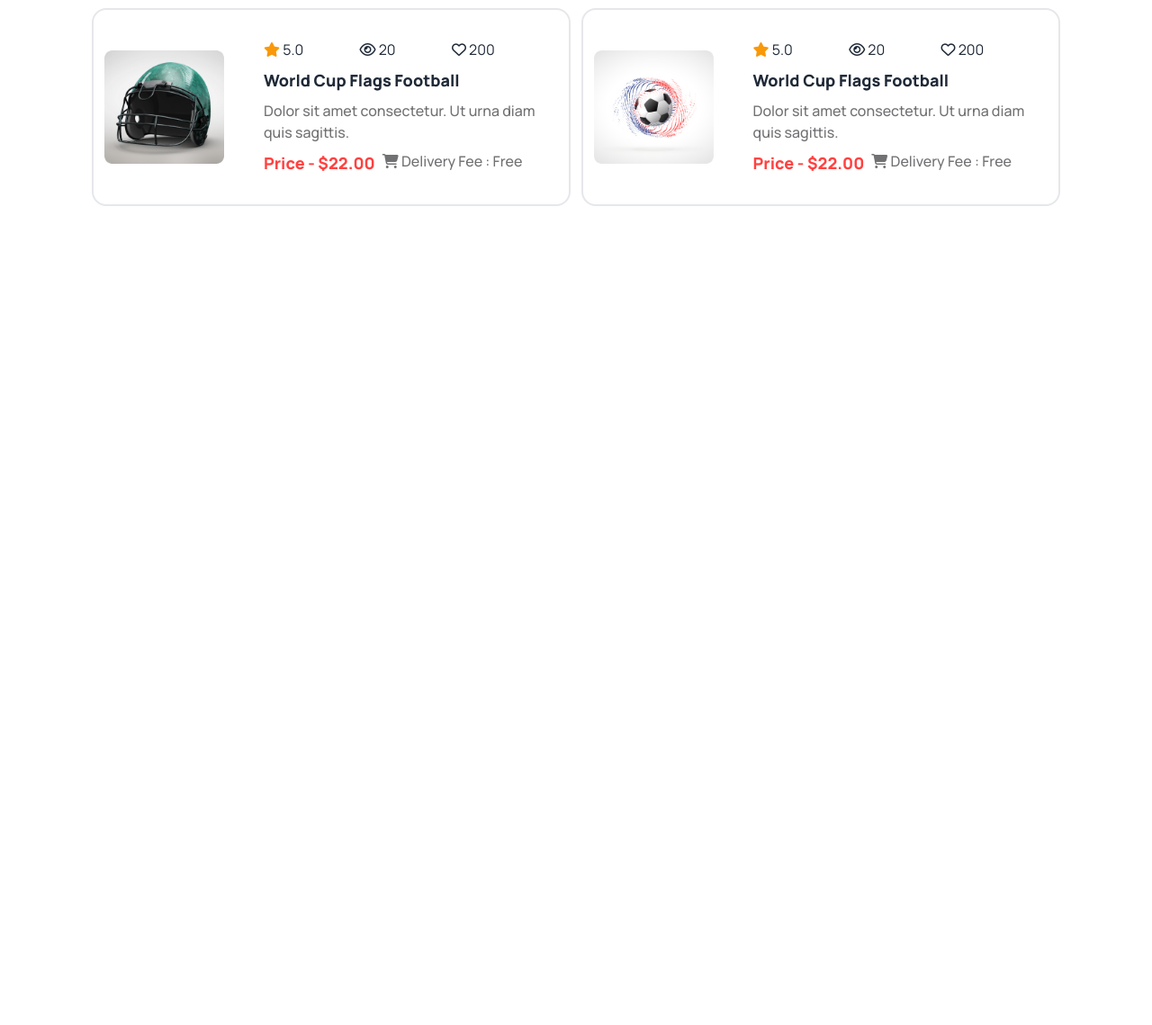
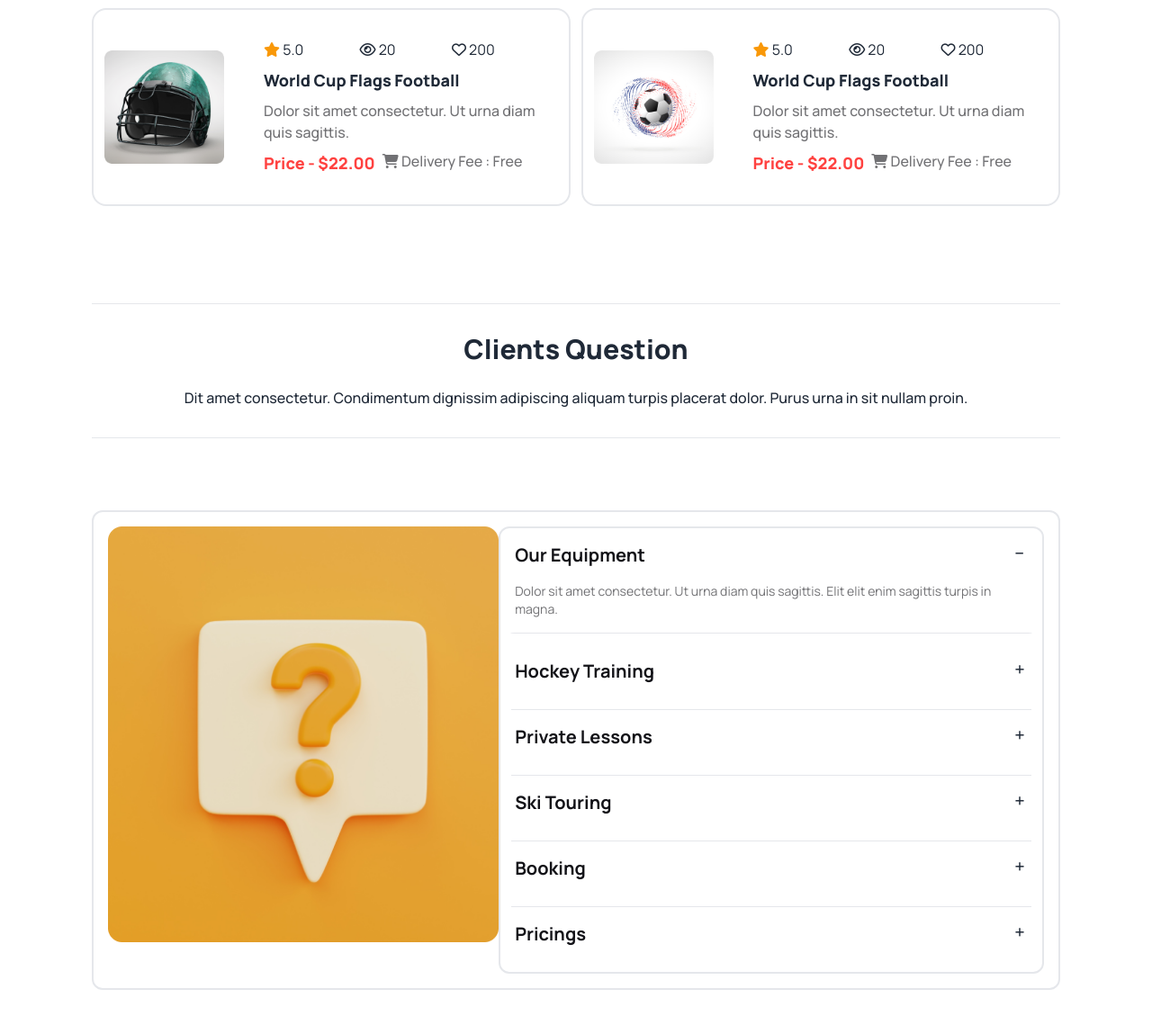
Before and after one commit to Pullock4981/Batch-9-Assignment-3, a plain HTML site: page index.html in a window 1280 px wide. Shown: the part 3219-4358 px from the top of the page at 90% size. Before the commit the page ends 3500 px from the top, so only its background shows below. Drawn offline with nearby package versions, Linux system fonts and the light colour scheme.

Commit message:
add QnA section

```diff
--- a/index.html
+++ b/index.html
@@ -313,7 +313,7 @@
 
                 <div class="flex-col lg:flex-row card card-side bg-base-100 border-2 mb-3">
                     <div>
-                    <figure><img src="Images/5.png" alt="Movie" class="p-3"/>
+                        <figure><img src="Images/5.png" alt="Movie" class="p-3" />
                         </figure>
                     </div>
                     <div class="card-body">
@@ -329,10 +329,12 @@
                             </p>
                         </div>
                         <h2 class="card-title font-extrabold text-lg">World Cup Flags Football</h2>
-                    <p class="font-medium text-base text-[#13131899]">Dolor sit amet consectetur. Ut urna diam quis sagittis. </p>
+                        <p class="font-medium text-base text-[#13131899]">Dolor sit amet consectetur. Ut urna diam quis
+                            sagittis. </p>
                         <div class="card-actions flex">
                             <h3 class="font-extrabold text-lg text-[#FF4240]">Price - $22.00</h3>
-                        <p class="font-medium text-base text-[#13131899]"><i class="fa-solid fa-cart-shopping"></i> Delivery Fee : Free</p>
+                            <p class="font-medium text-base text-[#13131899]"><i class="fa-solid fa-cart-shopping"></i>
+                                Delivery Fee : Free</p>
                         </div>
                     </div>
                 </div>
@@ -340,7 +342,7 @@
                 <!-- product-2 -->
 
                 <div class=" flex-col lg:flex-row card card-side bg-base-100 border-2 mb-3">
-                <figure><img src="Images/6.png" alt="Movie" class="p-3"/>
+                    <figure><img src="Images/6.png" alt="Movie" class="p-3" />
                     </figure>
                     <div class="card-body">
                         <div class="flex gap-3">
@@ -355,10 +357,12 @@
                             </p>
                         </div>
                         <h2 class="card-title font-extrabold text-lg">World Cup Flags Football</h2>
-                    <p class="font-medium text-base text-[#13131899]">Dolor sit amet consectetur. Ut urna diam quis sagittis. </p>
+                        <p class="font-medium text-base text-[#13131899]">Dolor sit amet consectetur. Ut urna diam quis
+                            sagittis. </p>
                         <div class="card-actions flex">
                             <h3 class="font-extrabold text-lg text-[#FF4240]">Price - $22.00</h3>
-                        <p class="font-medium text-base text-[#13131899]"><i class="fa-solid fa-cart-shopping"></i> Delivery Fee : Free</p>
+                            <p class="font-medium text-base text-[#13131899]"><i class="fa-solid fa-cart-shopping"></i>
+                                Delivery Fee : Free</p>
                         </div>
                     </div>
                 </div>
@@ -372,7 +376,7 @@
                 <!-- product-3 -->
 
                 <div class="flex-col lg:flex-row card card-side bg-base-100 border-2 mb-3">
-                    <figure><img src="Images/7.png" alt="Movie" class="p-3"/>
+                    <figure><img src="Images/7.png" alt="Movie" class="p-3" />
                     </figure>
                     <div class="card-body">
                         <div class="flex gap-3">
@@ -387,10 +391,12 @@
                             </p>
                         </div>
                         <h2 class="card-title font-extrabold text-lg">World Cup Flags Football</h2>
-                        <p class="font-medium text-base text-[#13131899]">Dolor sit amet consectetur. Ut urna diam quis sagittis. </p>
+                        <p class="font-medium text-base text-[#13131899]">Dolor sit amet consectetur. Ut urna diam quis
+                            sagittis. </p>
                         <div class="card-actions flex">
                             <h3 class="font-extrabold text-lg text-[#FF4240]">Price - $22.00</h3>
-                            <p class="font-medium text-base text-[#13131899]"><i class="fa-solid fa-cart-shopping"></i> Delivery Fee : Free</p>
+                            <p class="font-medium text-base text-[#13131899]"><i class="fa-solid fa-cart-shopping"></i>
+                                Delivery Fee : Free</p>
                         </div>
                     </div>
                 </div>
@@ -398,7 +404,7 @@
                 <!-- product-4 -->
 
                 <div class="flex-col lg:flex-row card card-side bg-base-100 border-2 mb-3">
-                    <figure><img src="Images/8.png" alt="Movie" class="p-3"/>
+                    <figure><img src="Images/8.png" alt="Movie" class="p-3" />
                     </figure>
                     <div class="card-body">
                         <div class="flex gap-3">
@@ -413,10 +419,12 @@
                             </p>
                         </div>
                         <h2 class="card-title font-extrabold text-lg">World Cup Flags Football</h2>
-                        <p class="font-medium text-base text-[#13131899]">Dolor sit amet consectetur. Ut urna diam quis sagittis. </p>
+                        <p class="font-medium text-base text-[#13131899]">Dolor sit amet consectetur. Ut urna diam quis
+                            sagittis. </p>
                         <div class="card-actions flex">
                             <h3 class="font-extrabold text-lg text-[#FF4240]">Price - $22.00</h3>
-                            <p class="font-medium text-base text-[#13131899]"><i class="fa-solid fa-cart-shopping"></i> Delivery Fee : Free</p>
+                            <p class="font-medium text-base text-[#13131899]"><i class="fa-solid fa-cart-shopping"></i>
+                                Delivery Fee : Free</p>
                         </div>
                     </div>
                 </div>
@@ -430,7 +438,7 @@
                 <!-- product-5 -->
 
                 <div class="flex-col lg:flex-row card card-side bg-base-100 border-2 mb-3">
-                    <figure><img src="Images/9.png" alt="Movie" class="p-3"/>
+                    <figure><img src="Images/9.png" alt="Movie" class="p-3" />
                     </figure>
                     <div class="card-body">
                         <div class="flex gap-3">
@@ -445,10 +453,12 @@
                             </p>
                         </div>
                         <h2 class="card-title font-extrabold text-lg">World Cup Flags Football</h2>
-                        <p class="font-medium text-base text-[#13131899]">Dolor sit amet consectetur. Ut urna diam quis sagittis. </p>
+                        <p class="font-medium text-base text-[#13131899]">Dolor sit amet consectetur. Ut urna diam quis
+                            sagittis. </p>
                         <div class="card-actions flex">
                             <h3 class="font-extrabold text-lg text-[#FF4240]">Price - $22.00</h3>
-                            <p class="font-medium text-base text-[#13131899]"><i class="fa-solid fa-cart-shopping"></i> Delivery Fee : Free</p>
+                            <p class="font-medium text-base text-[#13131899]"><i class="fa-solid fa-cart-shopping"></i>
+                                Delivery Fee : Free</p>
                         </div>
                     </div>
                 </div>
@@ -456,7 +466,7 @@
                 <!-- product-6 -->
 
                 <div class="flex-col lg:flex-row card card-side bg-base-100 border-2 mb-3">
-                    <figure><img src="Images/10.png" alt="Movie" class="p-3"/>
+                    <figure><img src="Images/10.png" alt="Movie" class="p-3" />
                     </figure>
                     <div class="card-body">
                         <div class="flex gap-3">
@@ -471,10 +481,118 @@
                             </p>
                         </div>
                         <h2 class="card-title font-extrabold text-lg">World Cup Flags Football</h2>
-                        <p class="font-medium text-base text-[#13131899]">Dolor sit amet consectetur. Ut urna diam quis sagittis. </p>
+                        <p class="font-medium text-base text-[#13131899]">Dolor sit amet consectetur. Ut urna diam quis
+                            sagittis. </p>
                         <div class="card-actions flex">
                             <h3 class="font-extrabold text-lg text-[#FF4240]">Price - $22.00</h3>
-                            <p class="font-medium text-base text-[#13131899]"><i class="fa-solid fa-cart-shopping"></i> Delivery Fee : Free</p>
+                            <p class="font-medium text-base text-[#13131899]"><i class="fa-solid fa-cart-shopping"></i>
+                                Delivery Fee : Free</p>
+                        </div>
+                    </div>
+                </div>
+
+            </div>
+
+
+        </section>
+
+        <!-- QnA section -->
+
+        <section class="container mb-10">
+
+            <hr class="mt-24">
+            <h2 class="mt-8 text-center font-extrabold text-3xl">Clients Question</h2>
+            <p class="mt-6 text-center font-medium text-base">
+                Dit amet consectetur. Condimentum dignissim adipiscing aliquam turpis placerat dolor. Purus urna in sit
+                nullam proin.
+            </p>
+            <hr class="mt-8 mb-20">
+
+            <!-- picture and accordion -->
+
+            <div class="lg:flex justify-between border-2 rounded-xl p-4">
+
+                <div>
+                    <img src="Images/11.png" alt="" class="mb-5">
+                </div>
+                <div class="border-2 rounded-xl">
+
+                    <!-- faq div-1 -->
+
+                    <div class="collapse collapse-plus mb-3">
+                        <input type="radio" name="my-accordion-3" checked="checked" />
+                        <div class="collapse-title text-xl font-medium">
+                            <h2 class="font-bold text-xl text-[#131318]">
+                                Our Equipment
+                            </h2>
+                        </div>
+                        <hr>
+                        <div class="collapse-content">
+                            <p class="font-normal text-sm text-[#13131899]">
+                                Dolor sit amet consectetur. Ut urna diam quis sagittis. Elit elit enim sagittis turpis
+                                in
+                                magna.
+                            </p>
+                        </div>
+                    </div>
+
+                    <!-- faq div-2 -->
+
+
+                    <div class="collapse collapse-plus mb-3">
+                        <input type="radio" name="my-accordion-3" />
+                        <div class="collapse-title text-xl font-medium">
+                            <h2 class="font-bold text-xl text-[#131318]">
+                                Hockey Training
+                            </h2>
+                        </div>
+                    </div>
+                    <hr class="ml-3 mr-3">
+
+                    <!-- faq div-3 -->
+
+                    <div class=" collapse collapse-plus mb-3">
+                        <input type="radio" name="my-accordion-3" />
+                        <div class="collapse-title text-xl font-medium">
+                            <h2 class="font-bold text-xl text-[#131318]">
+                                Private Lessons
+                            </h2>
+                        </div>
+                    </div>
+                    <hr class="ml-3 mr-3">
+
+                    <!-- faq div-4 -->
+
+                    <div class="collapse collapse-plus mb-3">
+                        <input type="radio" name="my-accordion-3" />
+                        <div class="collapse-title text-xl font-medium">
+                            <h2 class="font-bold text-xl text-[#131318]">
+                                Ski Touring
+                            </h2>
+                        </div>
+                    </div>
+                    <hr class="ml-3 mr-3">
+
+                    <!-- faq div-5 -->
+
+                    <div class="collapse collapse-plus mb-3">
+                        <input type="radio" name="my-accordion-3" />
+                        <div class="collapse-title text-xl font-medium">
+                            <h2 class="font-bold text-xl text-[#131318]">
+                                Booking
+                            </h2>
+                        </div>
+                    </div>
+                    <hr class="ml-3 mr-3">
+
+                    <!-- faq div-6 -->
+
+                    <div class="collapse collapse-plus mb-3">
+                        <input type="radio" name="my-accordion-3" />
+                        <div class="collapse-title text-xl font-medium">
+                            <h2 class="font-bold text-xl text-[#131318]">
+                                Pricings
+                            </h2>
                         </div>
                     </div>
                 </div>
```
Lines whose indentation alone changed are shown as unchanged.
